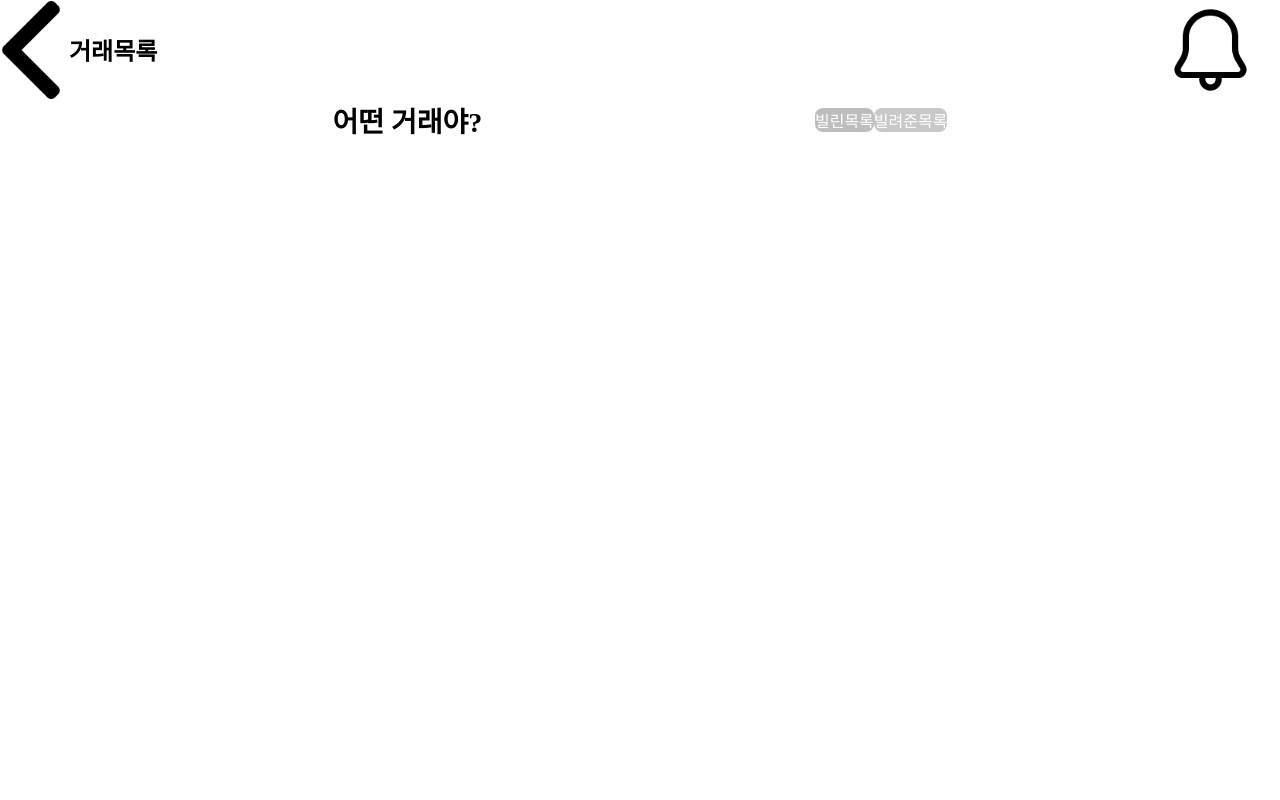
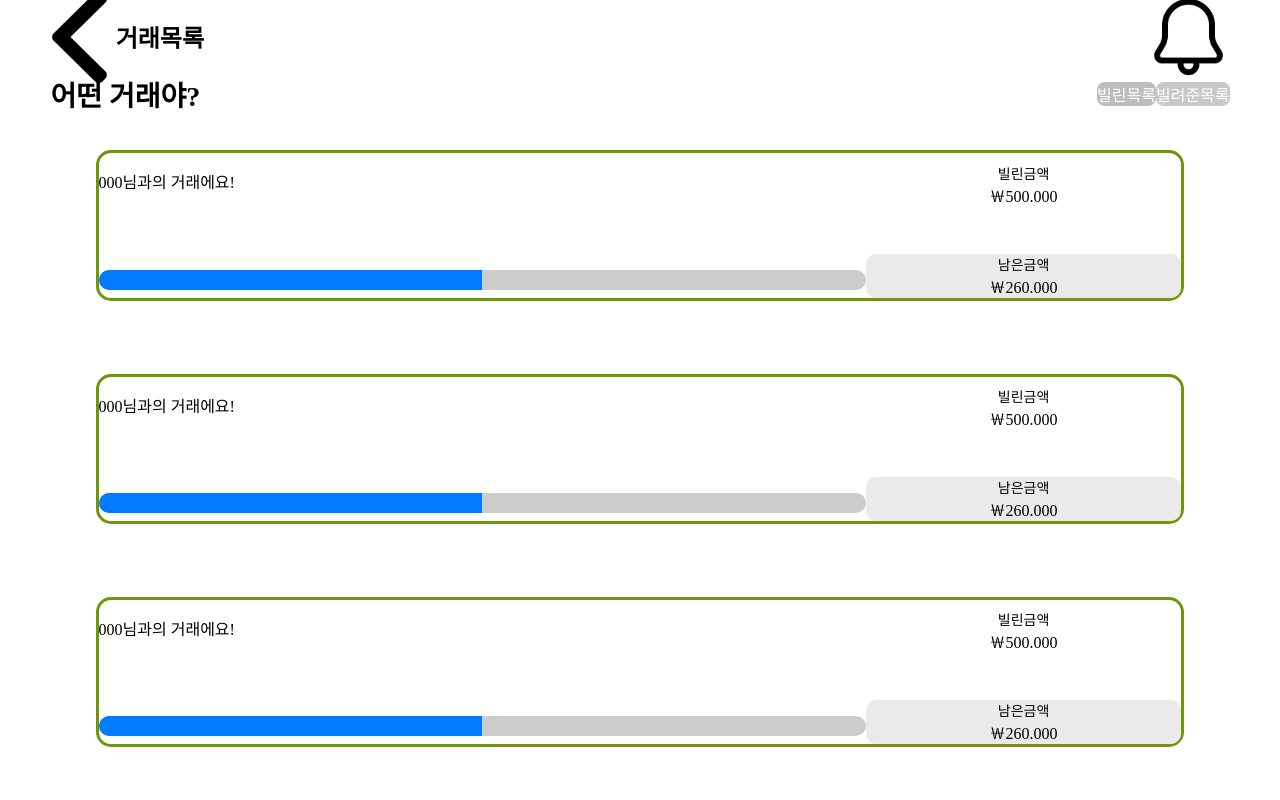
Before and after one commit to B-108/8finance, a React (Vite) app in the folder Billage/Front/billage/: page /transactionlist in a window 1280 px wide. Shown: the top 800 px of the page. Built offline with nearby package versions, Linux system fonts and the light colour scheme.

Commit message:
feat   : 거래 목록 페이지 제작

```diff
--- a/Billage/Front/billage/src/pages/TransactionHistory/TransactionHistory.tsx
+++ b/Billage/Front/billage/src/pages/TransactionHistory/TransactionHistory.tsx
@@ -0,0 +1,58 @@
+import { useState, useEffect } from 'react';
+import ProgressBar from '/src/pages/TransactionList/ProgressBar';
+import Text from "/src/components/Common/Text";
+
+interface HistoryProps {
+    toggle: boolean;
+  }
+
+  function History({ toggle }: HistoryProps) {
+
+    const [progress, setProgress] = useState(0);
+
+    useEffect(() => {
+        const interval = setInterval(() => {
+            if (progress < 50) {
+                setProgress(progress + 10);
+            } else {
+                clearInterval(interval);
+            }
+        }, 1000);
+
+        return () => {
+            clearInterval(interval);
+        };
+    }, [progress]);
+
+
+    return(
+            <div style={{margin: '3% 0%', display: 'flex', border: '3px solid #6E960D', borderRadius: 15 ,width: '90%'}}>
+
+                <div id="left" style={{ flex: '8.5', display:'flex', flexDirection: 'column'}}>
+                    <p style={{marginBottom: '10%'}}>000님과의 거래에요!</p>
+                    <ProgressBar progress={progress} />
+                </div>
+
+                <div id="right"style={{flex: '3.5', textAlign:'center'}}>
+                    <div style={{marginBottom: '15%', marginTop:'3%'}}>
+                        <Text $description>
+                            {toggle ? '빌린금액' : '빌려준 금액'}
+                        </Text>
+                        <Text>
+                            ￦500.000
+                        </Text>
+                    </div>
+                    <div style={{borderRadius: '10px', backgroundColor : '#EAEAEA' }}>
+                        <Text $description>
+                            남은금액
+                        </Text>
+                        <Text>
+                            ￦260.000
+                        </Text>
+                    </div>
+                </div>
+            </div>
+    )
+}
+
+export default History
--- a/Billage/Front/billage/src/pages/TransactionList/TransactionList.tsx
+++ b/Billage/Front/billage/src/pages/TransactionList/TransactionList.tsx
@@ -2,7 +2,8 @@ import Header from "/src/components/Header/Header"
 import Text from "/src/components/Common/Text"
 import Button from "/src/components/Common/Button"
 import {useState} from 'react'
-
+import History from "../TransactionHistory/TransactionHistory"
+import CenteredContainer from "/src/components/Common/CenterAlign"
 function TransactionList() {
     const [toggle, setToggle] = useState(true)
 
@@ -16,9 +17,10 @@ function TransactionList() {
 
     return(
         <>
+        <CenteredContainer>
             <Header headerTitle="거래목록"/>
 
-            <div style={{display: 'flex', justifyContent:"space-evenly"}}>
+            <div style={{display: 'flex', width:'98%', justifyContent:"space-between"}}>
                 <Text $PinText>어떤 거래야?</Text>
 
                 <div style={{display:'flex', alignItems:'center', justifyItems:'center'}}>
@@ -36,41 +38,12 @@ function TransactionList() {
                         빌려준목록</Button>
                 </div>
             </div>
+            {[1,2,3,4].map((item) => (
+                <History toggle={toggle} key={item}/>
+            ))}
+            </CenteredContainer>
         </>
     )
 }
 
 export default TransactionList
-
-
-// import React, { useState, useEffect } from 'react';
-// import ProgressBar from './ProgressBar';
-
-// function TransactionList() {
-//     const [progress, setProgress] = useState(0);
-
-//     useEffect(() => {
-//         // 여기에서 진행 상태를 업데이트하는 로직을 추가합니다.
-//         // 예를 들어, setTimeout을 사용하여 시간이 지남에 따라 진행 상태를 업데이트할 수 있습니다.
-//         const interval = setInterval(() => {
-//             if (progress < 100) {
-//                 setProgress(progress + 10);
-//             } else {
-//                 clearInterval(interval);
-//             }
-//         }, 1000);
-
-//         return () => {
-//             clearInterval(interval);
-//         };
-//     }, [progress]);
-
-//     return (
-//         <div>
-//             <h1>Progress Bar Example</h1>
-//             <ProgressBar progress={progress} />
-//         </div>
-//     );
-// }
-
-// export default TransactionList;
```
